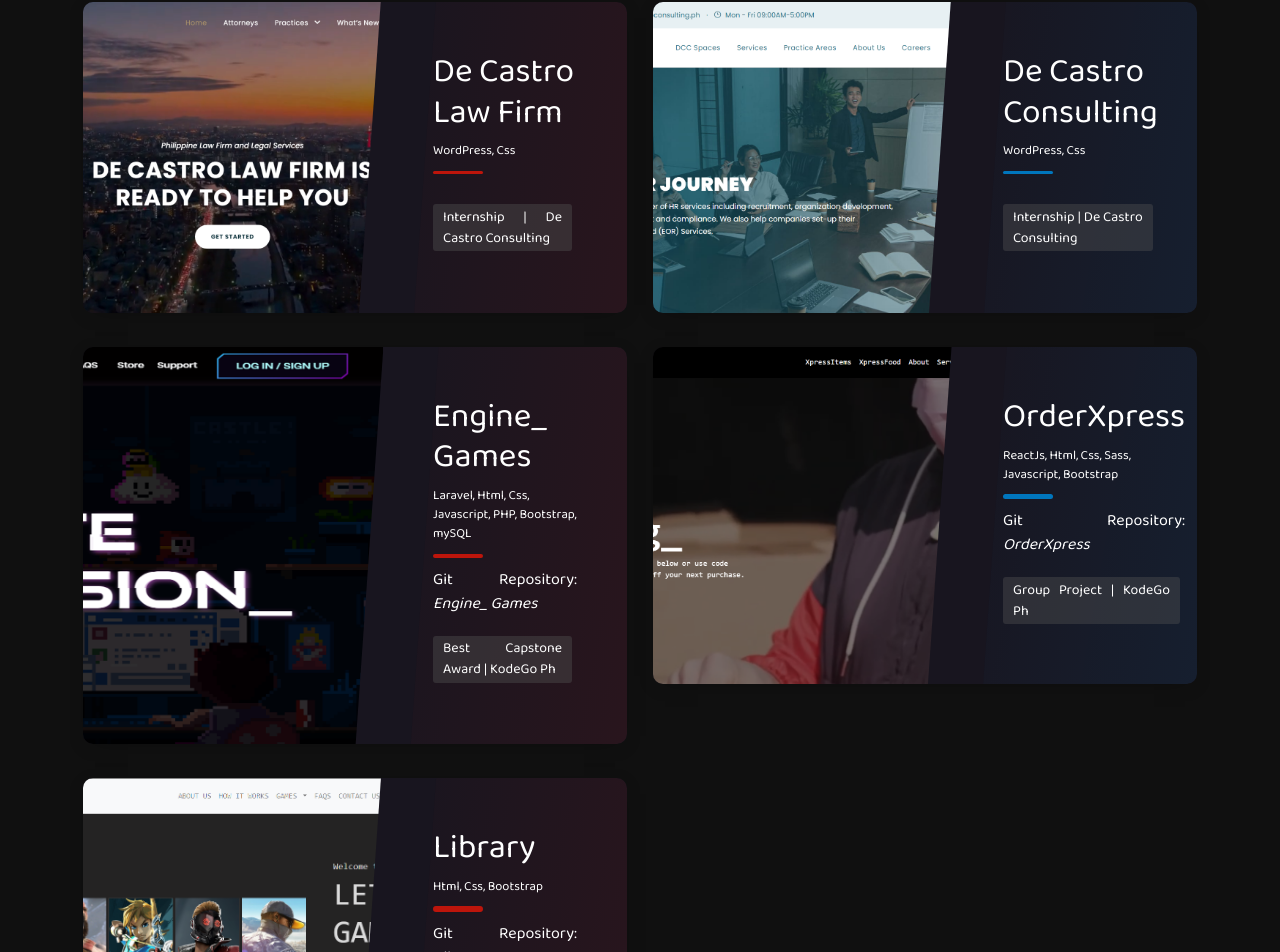
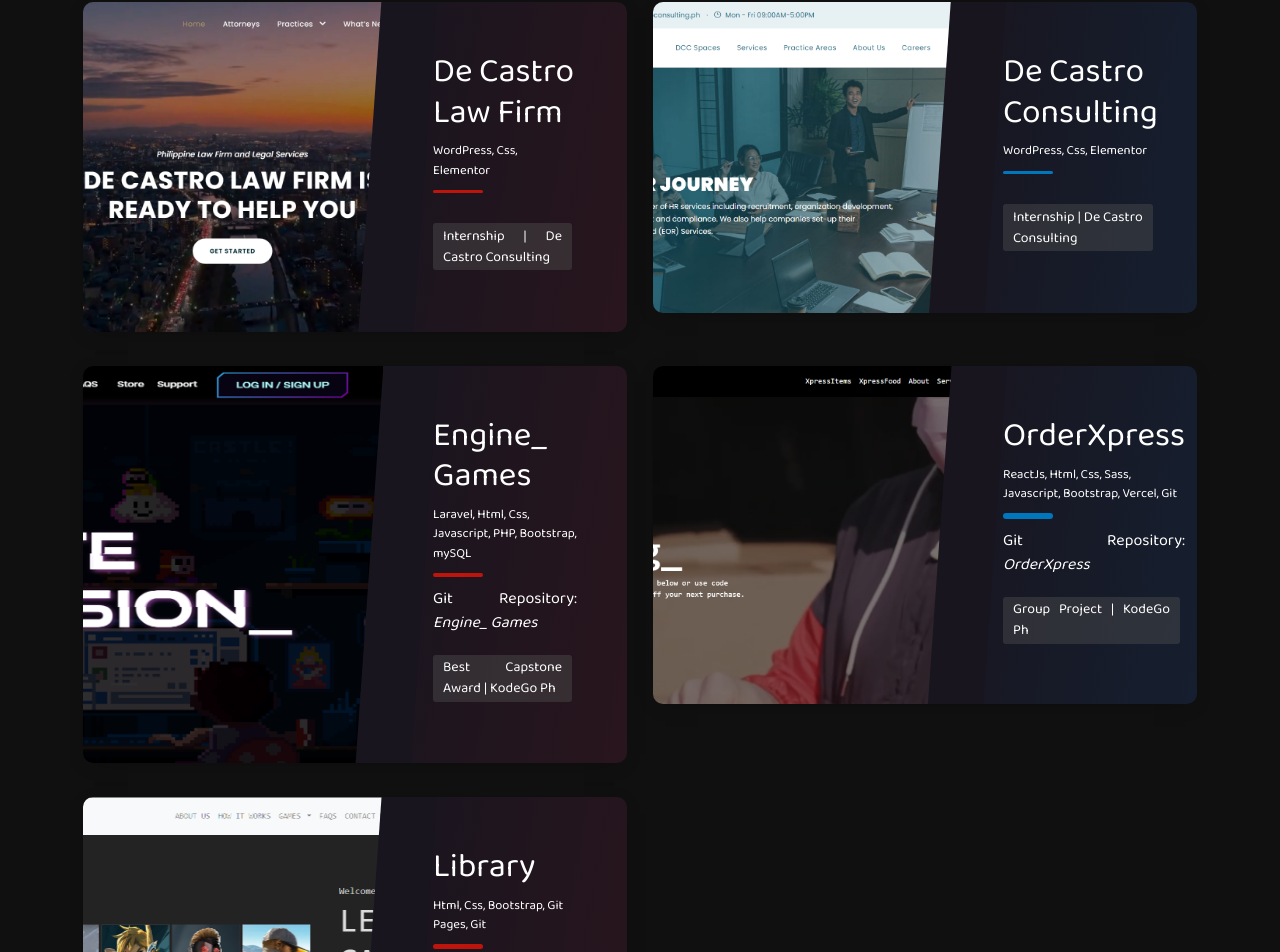
Before and after one commit to jammmeess/portfolio-jammmeess, a React (Create React App) app: page / in a window 1280 px wide. Shown: the part 2679-3631 px from the top of the page. Built offline with nearby package versions, Linux system fonts and the light colour scheme; a web font is replaced by a local one.

Commit message:
Updated TechStack

```diff
--- a/src/components/Project.jsx
+++ b/src/components/Project.jsx
@@ -11,7 +11,7 @@ const projectsData = [
     title: "De Castro Law Firm",
     imgSrc: DeCastroLawFirm,
     liveLink: "https://decastroconsulting.ph/law-firm/",
-    techStack: "WordPress, Css",
+    techStack: "WordPress, Css, Elementor",
     githubLink: null,
     extraInfo: "Internship | De Castro Consulting",
   },
@@ -19,7 +19,7 @@ const projectsData = [
     title: "De Castro Consulting",
     imgSrc: DeCastroConsulting,
     liveLink: "https://decastroconsulting.ph/",
-    techStack: "WordPress, Css",
+    techStack: "WordPress, Css, Elementor",
     githubLink: null,
     extraInfo: "Internship | De Castro Consulting",
   },
@@ -35,7 +35,7 @@ const projectsData = [
     title: "OrderXpress",
     imgSrc: OrderXpress,
     liveLink: "https://orderxpress.vercel.app",
-    techStack: "ReactJs, Html, Css, Sass, Javascript, Bootstrap",
+    techStack: "ReactJs, Html, Css, Sass, Javascript, Bootstrap, Vercel, Git",
     githubLink: "https://github.com/caranayjamesmichael/orderxpress",
     extraInfo: "Group Project | KodeGo Ph",
   },
@@ -43,7 +43,7 @@ const projectsData = [
     title: "Library",
     imgSrc: Library,
     liveLink: "https://jammmeess.github.io/library/",
-    techStack: "Html, Css, Bootstrap",
+    techStack: "Html, Css, Bootstrap, Git Pages, Git",
     githubLink: "https://github.com/jammmeess/library",
     extraInfo: "First Project | KodeGo Ph",
   },
```
